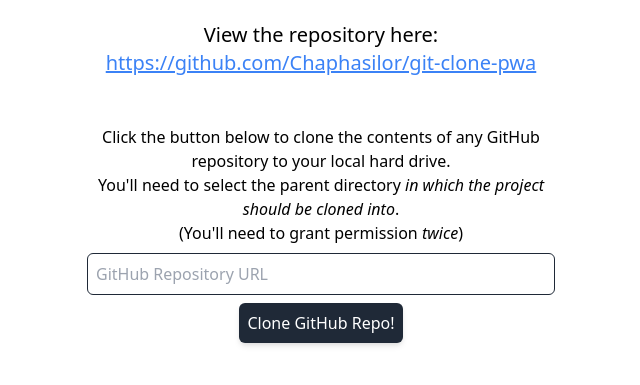
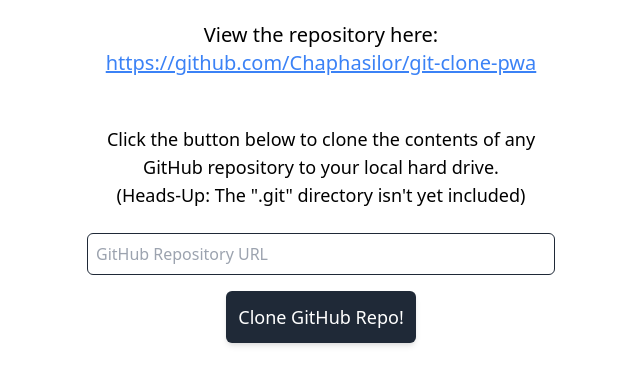
Before and after one commit to Chaphasilor/git-clone-pwa, a plain HTML site: page index.html in a window 1280 px wide. Shown: the part 107-492 px from the top of the page, without its empty margins (319-959 px from the left). Drawn offline with nearby package versions, Linux system fonts and the light colour scheme.

Commit message:
design and copy changes

```diff
--- a/index.html
+++ b/index.html
@@ -58,15 +58,14 @@
     <br>
 
     <div
-      class="w-1/2 mx-auto mb-2"
+      class="w-1/2 mx-auto mb-2 text-lg"
     >
       Click the button below to clone the contents of any GitHub repository to your local hard drive.<br>
-      You'll need to select the parent directory <i class="italic">in which the project should be cloned into</i>.<br>
-      (You'll need to grant permission <i class="italic">twice</i>)
+      (Heads-Up: The ".git" directory isn't yet included)
     </div>
 
     <input
-      class="p-2 border border-gray-800 rounded-md w-1/2"
+      class="p-2 border mt-4 mb-2 border-gray-800 rounded-md w-1/2"
       type="text"
       name="github-repo-url"
       id="github-repo-url"
@@ -74,17 +73,16 @@
     >
     <br>
     <button
-      class="p-2 bg-gray-800 text-white my-2 shadow-md rounded-md cursor-pointer"
+      class="p-3 bg-gray-800 text-white my-2 shadow-md rounded-md cursor-pointer text-lg"
       id="clone-github-repo"
     >
       Clone GitHub Repo!
     </button>
 
     <div
-      class=""
+      class="italic text-lg mt-4"
       id="output"
     >
-
     </div>
 
     <br>
```
